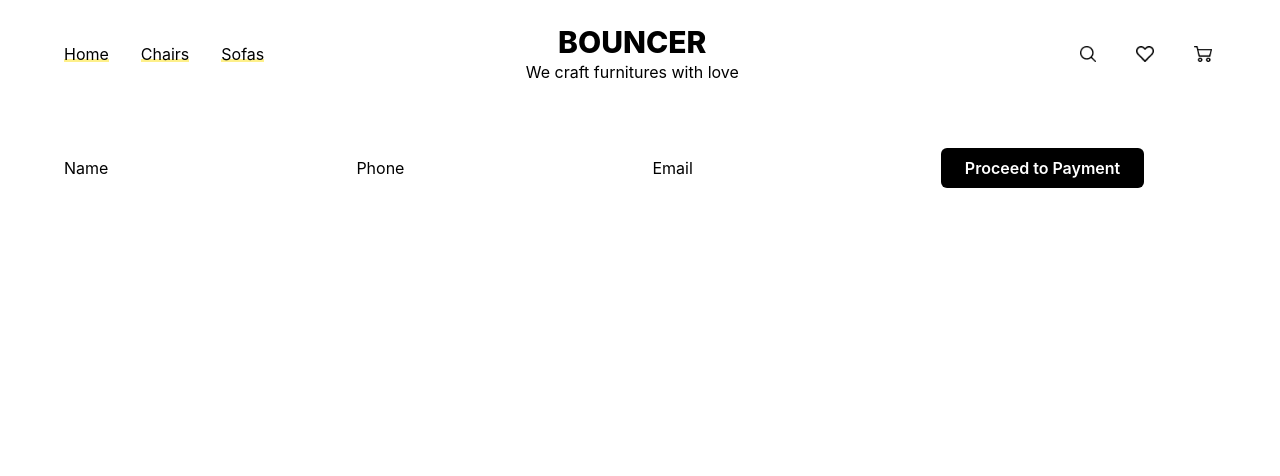
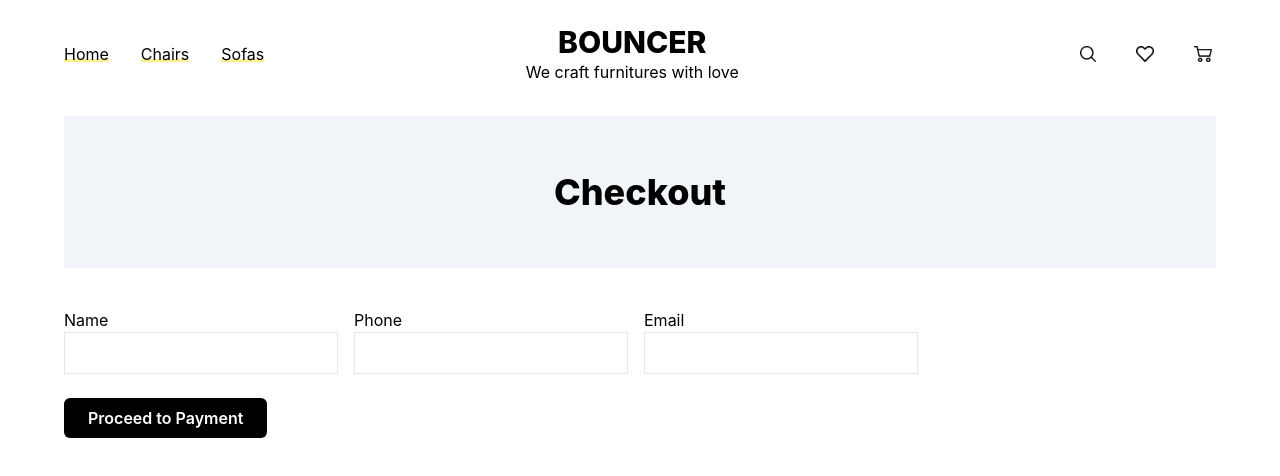
Before and after one commit to edusal100/bouncer_saldana_tlwd, a React (Create React App) app: page /checkout in a window 1280 px wide. Shown: the top 476 px of the page. Built offline with nearby package versions, Linux system fonts and the light colour scheme.

Commit message:
Formbuyer and Itemcount ui changes

```diff
--- a/src/Components/FormBuyer.jsx
+++ b/src/Components/FormBuyer.jsx
@@ -71,24 +71,35 @@ export default function FormBuyer() {
     <div>
         {orderId ?
 
-        <div className='flex justify-center'>
-            <h1>Thanks!</h1>
-            <h3>Your order is complete.</h3>
+        <div className="bg-[url('https://source.unsplash.com/mTkXSSScrzw')] bg-cover">
+            <div className='flex flex-col items-center py-40'>
+            <h1 className='font-extrabold text-2xl'>Thanks!</h1>
+            <h3 className='font-extrabold text-2xl'>Your order is complete.</h3>
             <p>El id de tu compra es {orderId}</p>
             <Link to="/">
             <button className='mt-8 h-10 px-6 font-semibold rounded-md bg-black text-white' >Home Page</button>
             </Link>
+            </div>
         </div> :
 
         <div>
+            <div className='bg-slate-100 text-center py-10 lg:py-14 mb-4 text-4xl font-extrabold'>Checkout</div>
             <form onChange={handleChange} onSubmit={createOrder}>
-                <label>Name</label>
-                <input type="name" name="name" value={formData.name} placeholder="" required/>
-                <label>Phone</label>
-                <input type="text" name="phone" value={formData.phone} placeholder="" required/>
-                <label>Email</label>
-                <input type="email" name="email" value={formData.email} placeholder="" required/>
-                <button className='mt-8 h-10 px-6 font-semibold rounded-md bg-black text-white' >Proceed to Payment</button>
+                <div className='lg:flex gap-4 mt-10'>
+                <div className='block'>
+                <label className='block'>Name</label>
+                <input className='border px-3 py-2' type="name" name="name" value={formData.name} placeholder="" required/>
+                </div>
+                <div className='block'>
+                <label  className='block'>Phone</label>
+                <input className='border px-3 py-2' type="text" name="phone" value={formData.phone} placeholder="" required/>
+                </div>
+                <div className='block'>
+                <label className='block'>Email</label>
+                <input className='border px-3 py-2' type="email" name="email" value={formData.email} placeholder="" required/>
+                </div>
+                </div>
+                <button className='mt-6 h-10 px-6 font-semibold rounded-md bg-black text-white' >Proceed to Payment</button>
             </form>
         </div>
 
--- a/src/Components/ItemCount.jsx
+++ b/src/Components/ItemCount.jsx
@@ -20,10 +20,10 @@ export default function ItemCount({stock, initial, onAdd}) {
 
     <div>
       <div className='flex gap-4 items-center border-2 w-16 justify-center p-2'>
-        <h3 className='text-lg font-medium'>{auxInitial}</h3>
+        <h3 className='text-lg font-medium select-none'>{auxInitial}</h3>
         <div className='flex flex-col gap-2'>
-          <img className='cursor-pointer' onClick={handleIncrement} src={require('../images/TriangleUp.png')} alt="arrowUp"/>
-          <img className='cursor-pointer' onClick={handleDecrement} src={require('../images/TriangleDown.png')} alt="arrowDown"/>
+          <img className='cursor-pointer select-none' onClick={handleIncrement} src={require('../images/TriangleUp.png')} alt="arrowUp"/>
+          <img className='cursor-pointer select-none' onClick={handleDecrement} src={require('../images/TriangleDown.png')} alt="arrowDown"/>
         </div>
         </div>
         <button onClick={()=>onAdd(auxInitial)} className='mt-8 h-10 px-6 font-semibold rounded-md bg-black text-white'>Add to Cart</button>
--- a/tailwind.config.js
+++ b/tailwind.config.js
@@ -2,7 +2,8 @@
 module.exports = {
   content: ["./src/**/*.{js,jsx,ts,tsx}"],
   theme: {
-    extend: {},
+    extend: {
+    },
   },
   plugins: [],
 }
```
